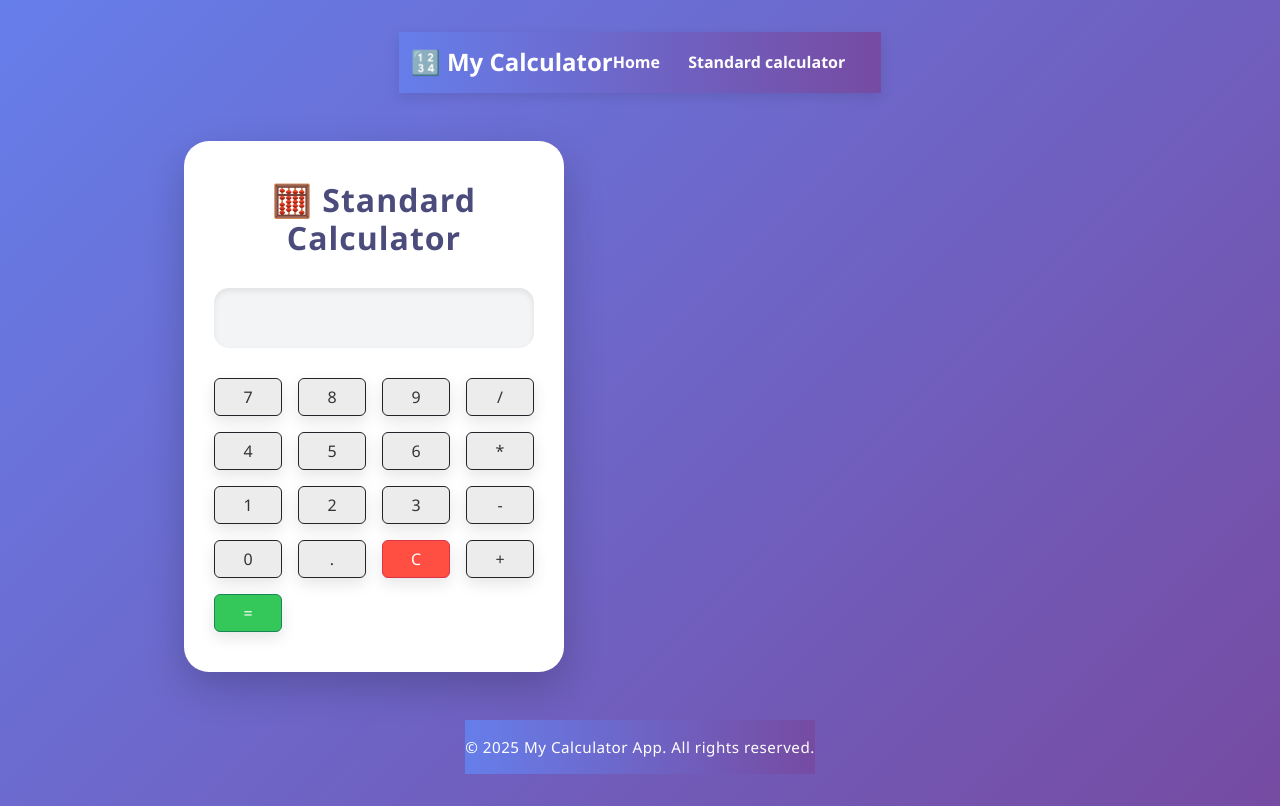
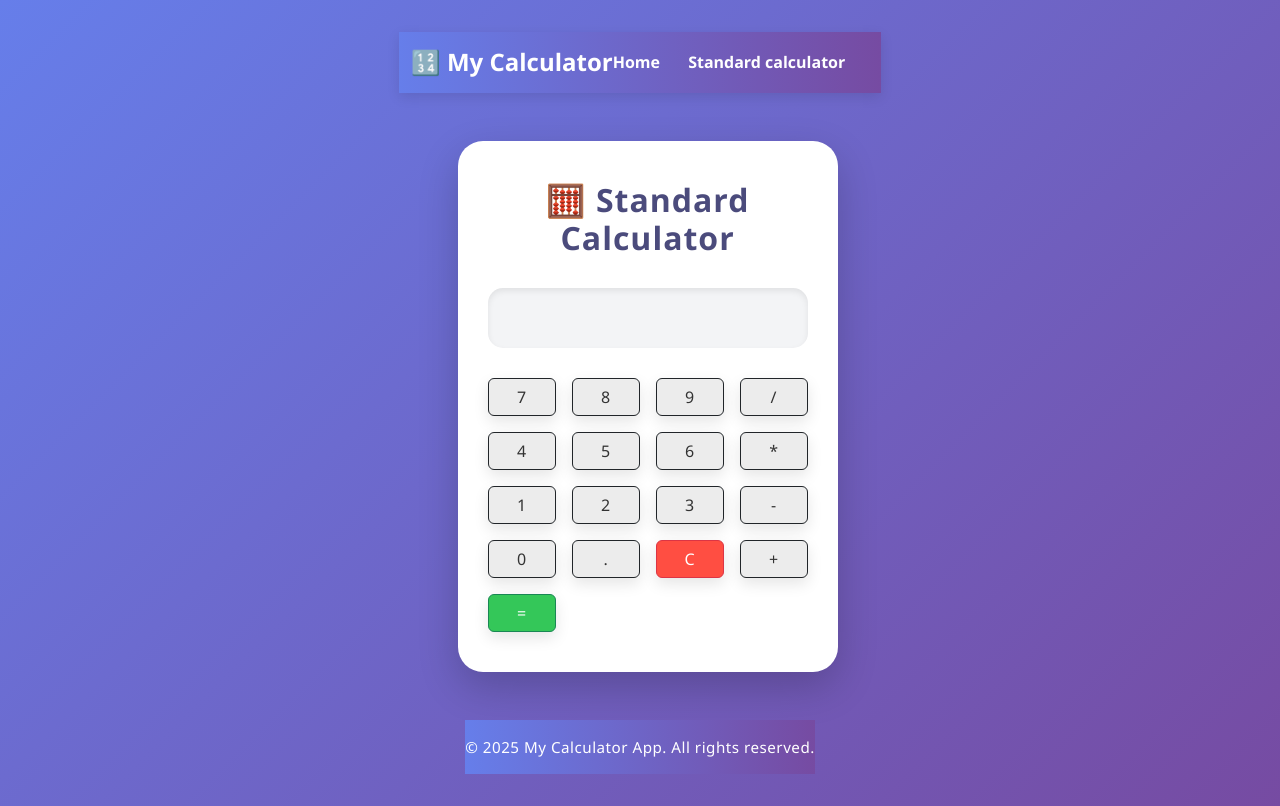
Before and after one commit to smapleritgithub/calculator, a Django app: page /standard/ in a window 1280 px wide. Run offline with Django 4.2, Linux system fonts and the light colour scheme.

Commit message:
Update standard.html
standard calculator

```diff
--- a/calculatorapp/Templates/standard.html
+++ b/calculatorapp/Templates/standard.html
@@ -19,6 +19,7 @@
     box-shadow: 0 15px 40px rgba(0, 0, 0, 0.2);
     width: 100%;
     max-width: 380px;
+    margin-left:30%;
   }
 
   h2 {
```
